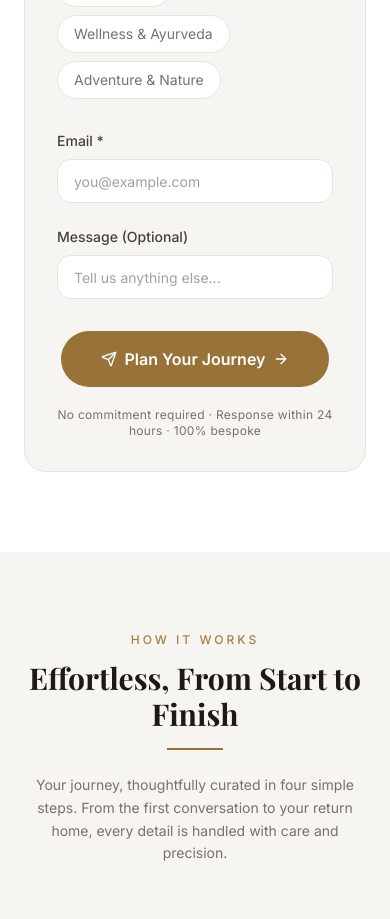
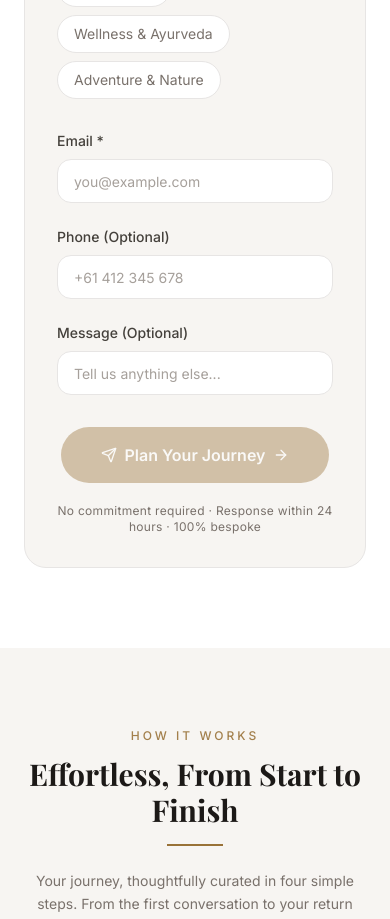
Before and after one commit to prashandev77/Velora, a Next.js app: page / in a window 390 px wide. Shown: the part 10300-11219 px from the top of the page. Built offline with nearby package versions, Linux system fonts and the light colour scheme; a web font is replaced by a local one.

Commit message:
feat: implement email and phone validation with error handling in trip planning forms

```diff
--- a/app/(public)/plan-your-trip/page.tsx
+++ b/app/(public)/plan-your-trip/page.tsx
@@ -1,6 +1,6 @@
 'use client';
 
-import { useState } from 'react';
+import { useMemo, useState } from 'react';
 import { motion, AnimatePresence } from 'framer-motion';
 import {
     Send,
@@ -17,6 +17,12 @@ import { Label } from '@/components/ui/label';
 import { Textarea } from '@/components/ui/textarea';
 import Link from 'next/link';
 import { submitInquiry } from './actions';
+import {
+    getEmailErrorMessage,
+    getPhoneErrorMessage,
+    isValidEmail,
+    isPhoneValidOrEmpty,
+} from '@/lib/contact-validation';
 
 const TOTAL_STEPS = 3;
 
@@ -83,6 +89,9 @@ export default function PlanYourTripPage() {
         message: '',
     });
 
+    const emailError = useMemo(() => getEmailErrorMessage(formData.email), [formData.email]);
+    const phoneError = useMemo(() => getPhoneErrorMessage(formData.phone), [formData.phone]);
+
     const toggleStyle = (style: string) => {
         setFormData((prev) => {
             const styles = prev.selectedStyles.includes(style)
@@ -107,16 +116,30 @@ export default function PlanYourTripPage() {
     };
 
     const canProceed = () => {
-        if (step === 0) return formData.fullName.trim() !== '' && formData.email.trim() !== '';
+        if (step === 0) {
+            const step0Ok =
+                formData.fullName.trim() !== '' &&
+                formData.email.trim() !== '' &&
+                isValidEmail(formData.email) &&
+                isPhoneValidOrEmpty(formData.phone);
+            return step0Ok;
+        }
         if (step === 1) return formData.tripLength !== '' && formData.selectedStyles.length > 0;
         return true;
     };
 
     const handleSubmit = async () => {
+        if (
+            !formData.fullName.trim() ||
+            !isValidEmail(formData.email) ||
+            !isPhoneValidOrEmpty(formData.phone)
+        ) {
+            return;
+        }
         setIsSubmitting(true);
         const fd = new FormData();
         fd.set('name', formData.fullName);
-        fd.set('email', formData.email);
+        fd.set('email', formData.email.trim());
         fd.set('phone', formData.phone);
         fd.set('departing_city', formData.departingCity);
         fd.set('travel_dates', formData.travelMonth || 'Flexible');
@@ -125,7 +148,11 @@ export default function PlanYourTripPage() {
         fd.set('num_travelers', formData.travellers);
         fd.set('message', formData.message);
 
-        await submitInquiry(fd);
+        const result = await submitInquiry(fd);
+        if (result && typeof result === 'object' && 'success' in result && result.success === false) {
+            setIsSubmitting(false);
+            return;
+        }
         setIsSubmitted(true);
         setIsSubmitting(false);
     };
@@ -281,13 +308,32 @@ export default function PlanYourTripPage() {
                                             id="email"
                                             type="email"
                                             required
+                                            autoComplete="email"
                                             value={formData.email}
                                             onChange={(e) =>
                                                 setFormData({ ...formData, email: e.target.value })
                                             }
                                             placeholder="you@example.com"
-                                            className="bg-stone-50 border-stone-200 text-stone-900 placeholder:text-stone-300 focus:border-gold/60"
+                                            aria-invalid={!!emailError}
+                                            aria-describedby={emailError ? 'email-error' : formData.email.trim() && isValidEmail(formData.email) ? 'email-ok' : undefined}
+                                            className={`bg-stone-50 text-stone-900 placeholder:text-stone-300 focus:border-gold/60 ${
+                                                emailError
+                                                    ? 'border-red-300 ring-2 ring-red-100'
+                                                    : formData.email.trim() && isValidEmail(formData.email)
+                                                        ? 'border-emerald-300 ring-1 ring-emerald-100'
+                                                        : 'border-stone-200'
+                                            }`}
                                         />
+                                        {emailError && (
+                                            <p id="email-error" className="text-sm text-red-600 mt-1.5">
+                                                {emailError}
+                                            </p>
+                                        )}
+                                        {!emailError && formData.email.trim() && isValidEmail(formData.email) && (
+                                            <p id="email-ok" className="text-xs text-emerald-600 mt-1.5">
+                                                Looks good
+                                            </p>
+                                        )}
                                     </div>
                                     <div>
                                         <Label htmlFor="phone" className="text-stone-600 mb-2 block">
@@ -296,13 +342,32 @@ export default function PlanYourTripPage() {
                                         <Input
                                             id="phone"
                                             type="tel"
+                                            autoComplete="tel"
                                             value={formData.phone}
                                             onChange={(e) =>
                                                 setFormData({ ...formData, phone: e.target.value })
                                             }
                                             placeholder="+61 412 345 678"
-                                            className="bg-stone-50 border-stone-200 text-stone-900 placeholder:text-stone-300 focus:border-gold/60"
+                                            aria-invalid={!!phoneError}
+                                            aria-describedby={phoneError ? 'phone-error' : formData.phone.trim() && !phoneError ? 'phone-ok' : undefined}
+                                            className={`bg-stone-50 text-stone-900 placeholder:text-stone-300 focus:border-gold/60 ${
+                                                phoneError
+                                                    ? 'border-red-300 ring-2 ring-red-100'
+                                                    : formData.phone.trim() && !phoneError
+                                                        ? 'border-emerald-300 ring-1 ring-emerald-100'
+                                                        : 'border-stone-200'
+                                            }`}
                                         />
+                                        {phoneError && (
+                                            <p id="phone-error" className="text-sm text-red-600 mt-1.5">
+                                                {phoneError}
+                                            </p>
+                                        )}
+                                        {!phoneError && formData.phone.trim() && (
+                                            <p id="phone-ok" className="text-xs text-emerald-600 mt-1.5">
+                                                Looks good
+                                            </p>
+                                        )}
                                     </div>
                                     <div>
                                         <Label htmlFor="departingCity" className="text-stone-600 mb-2 block">
--- a/components/StartPlanning.tsx
+++ b/components/StartPlanning.tsx
@@ -1,10 +1,16 @@
 'use client';
 
-import { useState } from 'react';
+import { useMemo, useState } from 'react';
 import Link from 'next/link';
 import { motion } from 'framer-motion';
 import { ArrowRight, Check, Send } from 'lucide-react';
 import { startPlanningContent } from '@/lib/content';
+import {
+    getEmailErrorMessage,
+    getPhoneErrorMessage,
+    isValidEmail,
+    isPhoneValidOrEmpty,
+} from '@/lib/contact-validation';
 
 const travelStyles = startPlanningContent.travelStyles;
 const tripLengths = startPlanningContent.tripLengths;
@@ -17,8 +23,12 @@ export default function StartPlanning() {
     const [travellers, setTravellers] = useState('2');
     const [departingCity, setDepartingCity] = useState('');
     const [email, setEmail] = useState('');
+    const [phone, setPhone] = useState('');
     const [message, setMessage] = useState('');
     const [isSubmitted, setIsSubmitted] = useState(false);
+
+    const emailError = useMemo(() => getEmailErrorMessage(email), [email]);
+    const phoneError = useMemo(() => getPhoneErrorMessage(phone), [phone]);
 
     const toggleStyle = (style: string) => {
         setSelectedStyles((prev) =>
@@ -30,7 +40,9 @@ export default function StartPlanning() {
 
     const handleSubmit = (e: React.FormEvent) => {
         e.preventDefault();
-        // In a real app, submit to API
+        if (!email.trim() || !isValidEmail(email) || !isPhoneValidOrEmpty(phone)) {
+            return;
+        }
         setIsSubmitted(true);
     };
 
@@ -187,39 +199,83 @@ export default function StartPlanning() {
                     </div>
 
                     {/* Email + Message */}
-                    <div className="grid grid-cols-1 md:grid-cols-2 gap-6 mb-8">
+                    <div className="grid grid-cols-1 md:grid-cols-2 gap-6 mb-6">
                         <div>
-                            <label className="text-stone-700 text-sm font-medium mb-2 block">
+                            <label className="text-stone-700 text-sm font-medium mb-2 block" htmlFor="start-email">
                                 Email *
                             </label>
                             <input
+                                id="start-email"
                                 type="email"
                                 required
+                                autoComplete="email"
                                 value={email}
                                 onChange={(e) => setEmail(e.target.value)}
                                 placeholder="you@example.com"
-                                className="w-full h-11 rounded-xl bg-white border border-stone-200 text-stone-900 px-4 text-sm placeholder:text-stone-400 focus:outline-none focus:border-gold/60"
+                                aria-invalid={!!emailError}
+                                className={`w-full h-11 rounded-xl bg-white text-stone-900 px-4 text-sm placeholder:text-stone-400 focus:outline-none focus:border-gold/60 ${
+                                    emailError
+                                        ? 'border-2 border-red-300 ring-2 ring-red-50'
+                                        : email.trim() && isValidEmail(email)
+                                            ? 'border border-emerald-300 ring-1 ring-emerald-50'
+                                            : 'border border-stone-200'
+                                }`}
                             />
+                            {emailError && (
+                                <p className="text-sm text-red-600 mt-1.5">{emailError}</p>
+                            )}
+                            {!emailError && email.trim() && isValidEmail(email) && (
+                                <p className="text-xs text-emerald-600 mt-1.5">Looks good</p>
+                            )}
                         </div>
                         <div>
-                            <label className="text-stone-700 text-sm font-medium mb-2 block">
-                                Message (Optional)
+                            <label className="text-stone-700 text-sm font-medium mb-2 block" htmlFor="start-phone">
+                                Phone (Optional)
                             </label>
                             <input
-                                type="text"
-                                value={message}
-                                onChange={(e) => setMessage(e.target.value)}
-                                placeholder="Tell us anything else..."
-                                className="w-full h-11 rounded-xl bg-white border border-stone-200 text-stone-900 px-4 text-sm placeholder:text-stone-400 focus:outline-none focus:border-gold/60"
+                                id="start-phone"
+                                type="tel"
+                                autoComplete="tel"
+                                value={phone}
+                                onChange={(e) => setPhone(e.target.value)}
+                                placeholder="+61 412 345 678"
+                                aria-invalid={!!phoneError}
+                                className={`w-full h-11 rounded-xl bg-white text-stone-900 px-4 text-sm placeholder:text-stone-400 focus:outline-none focus:border-gold/60 ${
+                                    phoneError
+                                        ? 'border-2 border-red-300 ring-2 ring-red-50'
+                                        : phone.trim() && !phoneError
+                                            ? 'border border-emerald-300 ring-1 ring-emerald-50'
+                                            : 'border border-stone-200'
+                                }`}
                             />
+                            {phoneError && (
+                                <p className="text-sm text-red-600 mt-1.5">{phoneError}</p>
+                            )}
+                            {!phoneError && phone.trim() && (
+                                <p className="text-xs text-emerald-600 mt-1.5">Looks good</p>
+                            )}
                         </div>
+                    </div>
+                    <div className="mb-8">
+                        <label className="text-stone-700 text-sm font-medium mb-2 block" htmlFor="start-message">
+                            Message (Optional)
+                        </label>
+                        <input
+                            id="start-message"
+                            type="text"
+                            value={message}
+                            onChange={(e) => setMessage(e.target.value)}
+                            placeholder="Tell us anything else..."
+                            className="w-full h-11 rounded-xl bg-white border border-stone-200 text-stone-900 px-4 text-sm placeholder:text-stone-400 focus:outline-none focus:border-gold/60"
+                        />
                     </div>
 
                     {/* Submit */}
                     <div className="text-center">
                         <button
                             type="submit"
-                            className="inline-flex items-center gap-2 bg-gold hover:bg-gold-dark text-white font-semibold text-base px-10 py-4 rounded-full transition-all duration-300 hover:shadow-xl hover:shadow-gold/25 hover:scale-[1.02] group"
+                            disabled={!email.trim() || !isValidEmail(email) || !isPhoneValidOrEmpty(phone)}
+                            className="inline-flex items-center gap-2 bg-gold hover:bg-gold-dark text-white font-semibold text-base px-10 py-4 rounded-full transition-all duration-300 hover:shadow-xl hover:shadow-gold/25 hover:scale-[1.02] group disabled:opacity-40 disabled:pointer-events-none disabled:hover:scale-100"
                         >
                             <Send className="w-4 h-4" />
                             {startPlanningContent.submitButton}
--- /dev/null
+++ b/lib/contact-validation.ts
@@ -0,0 +1,31 @@
+/**
+ * Shared email / phone validation for forms. Use for real-time feedback while typing.
+ */
+
+const EMAIL_RE = /^[^\s@]+@[^\s@]+\.[^\s@]{2,}$/;
+
+export function isValidEmail(value: string): boolean {
+    return EMAIL_RE.test(value.trim());
+}
+
+/** While typing: no message if empty; if user entered anything, require a valid email. */
+export function getEmailErrorMessage(value: string): string | null {
+    const t = value.trim();
+    if (!t) return null;
+    if (!isValidEmail(value)) return 'Enter a valid email address.';
+    return null;
+}
+
+/** Optional phone: empty is fine. If anything is typed, require 8–15 digits (international). */
+export function getPhoneErrorMessage(value: string): string | null {
+    const t = value.trim();
+    if (!t) return null;
+    const digits = t.replace(/\D/g, '');
+    if (digits.length < 8) return 'Enter a complete phone number (at least 8 digits).';
+    if (digits.length > 15) return 'Phone number is too long.';
+    return null;
+}
+
+export function isPhoneValidOrEmpty(value: string): boolean {
+    return getPhoneErrorMessage(value) === null;
+}
```
